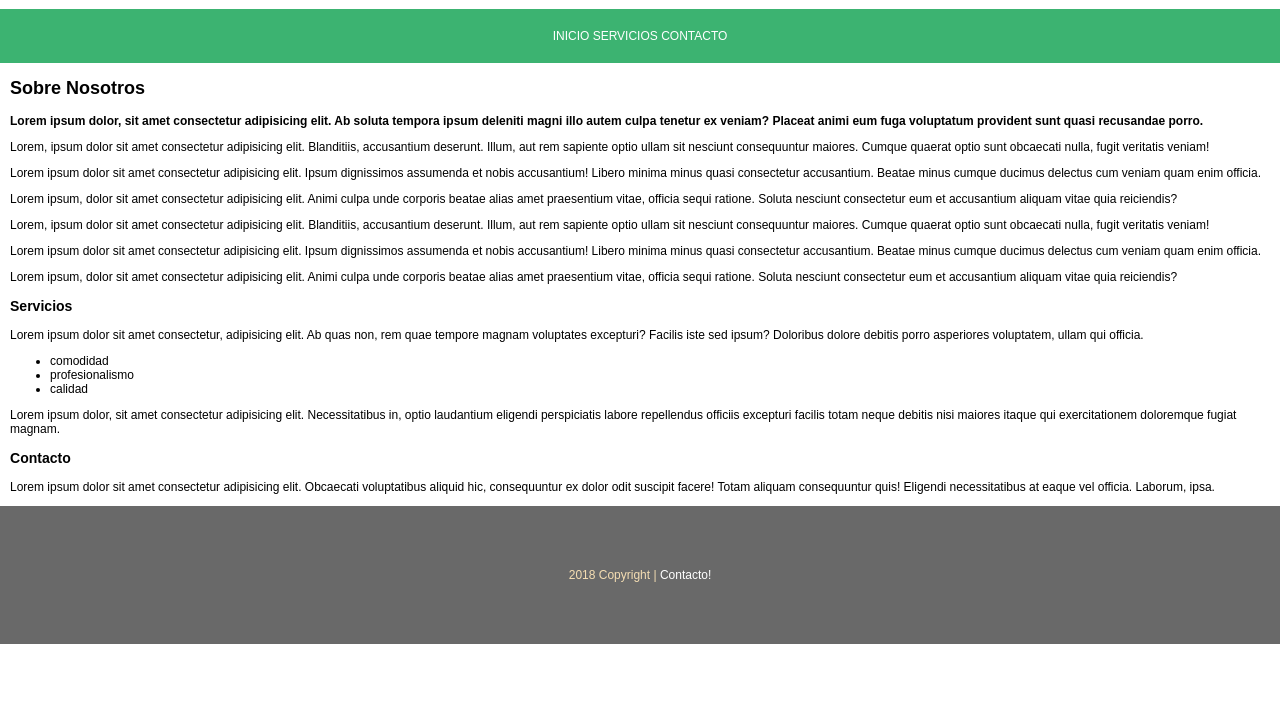
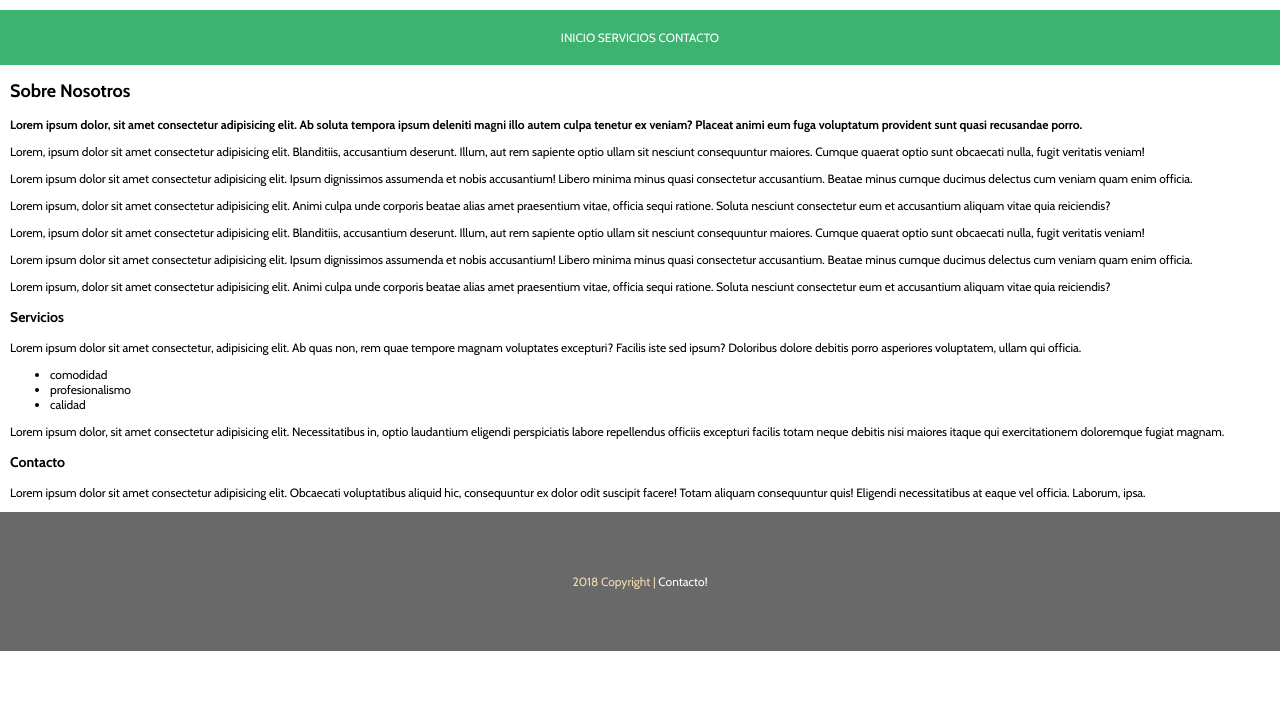
Before and after one commit to GAtom22/trainGit, a plain HTML site: page index.html in a window 1280 px wide. Shown: the part 81-800 px from the top of the page. Drawn offline with nearby package versions, Linux system fonts and the light colour scheme.

Commit message:
Revert "Cambio font-family"
This reverts commit 6347eda79e4d5b9013da4037f65482c4a3560323.

```diff
--- a/index.html
+++ b/index.html
@@ -7,7 +7,7 @@
     <link href="https://fonts.googleapis.com/css?family=Cabin:400,500i,700&display=swap" rel="stylesheet">
     <style>
         body{
-            font-family: 'Arial', sans-serif;
+            font-family: 'Cabin', sans-serif;
             font-size: 12px;
             margin: 0;
         }
```
